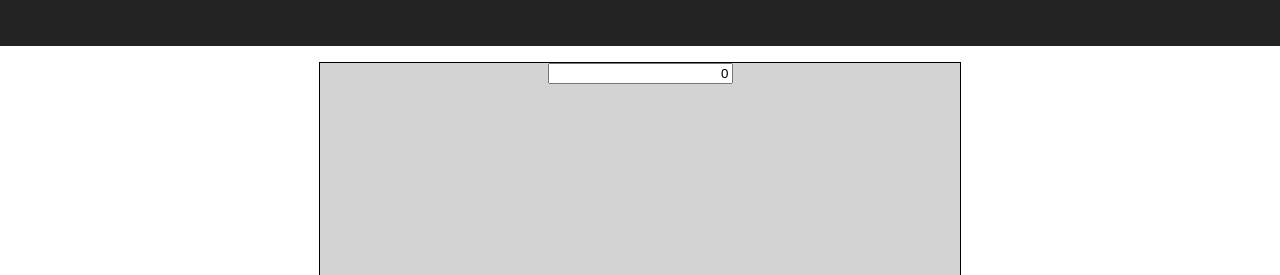
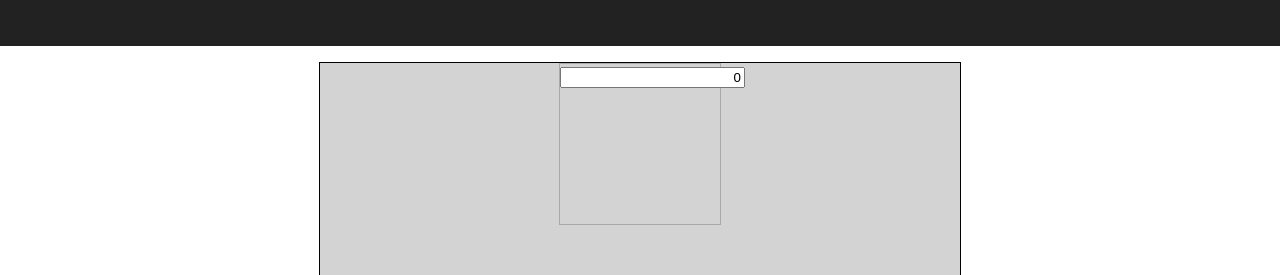
Before and after one commit to glazey132/react-calculator, a React (Create React App) app: page / in a window 1280 px wide. Shown: the part 144-419 px from the top of the page. Built offline with nearby package versions, Linux system fonts and the light colour scheme.

Commit message:
basic style

```diff
--- a/src/Calculator.js
+++ b/src/Calculator.js
@@ -10,9 +10,17 @@ class Calculator extends Component {
   }
   render() {
     return (
-      <div className="">
+      <section
+        style={{
+          border: '1px solid darkgrey',
+          width: '10rem',
+          height: '10rem',
+          marginLeft: 'auto',
+          marginRight: 'auto'
+        }}
+      >
         <Display displayValue={this.state.displayValue} />
-      </div>
+      </section>
     );
   }
 }
--- a/src/Display.js
+++ b/src/Display.js
@@ -7,7 +7,7 @@ function Display(props) {
       name="displayInput"
       onChange={props.handleDisplayChange}
       value={props.displayValue}
-      style={{ textAlign: 'right' }}
+      style={{ textAlign: 'right', marginTop: '.2rem' }}
     />
   );
 }
```
